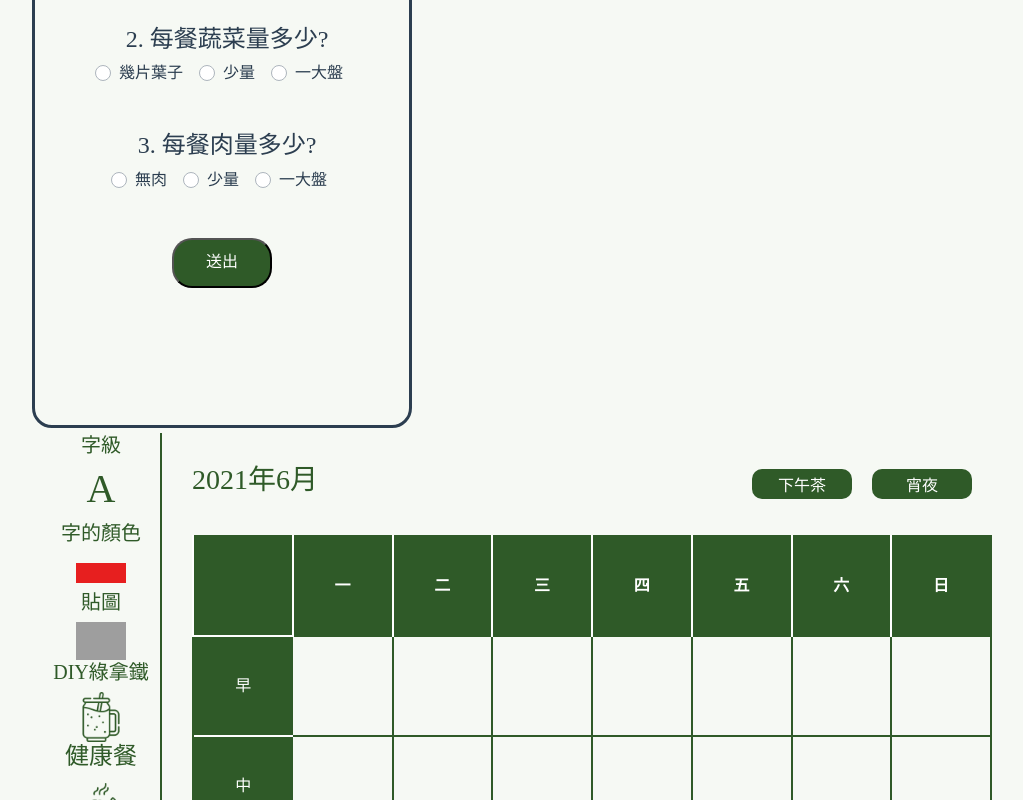
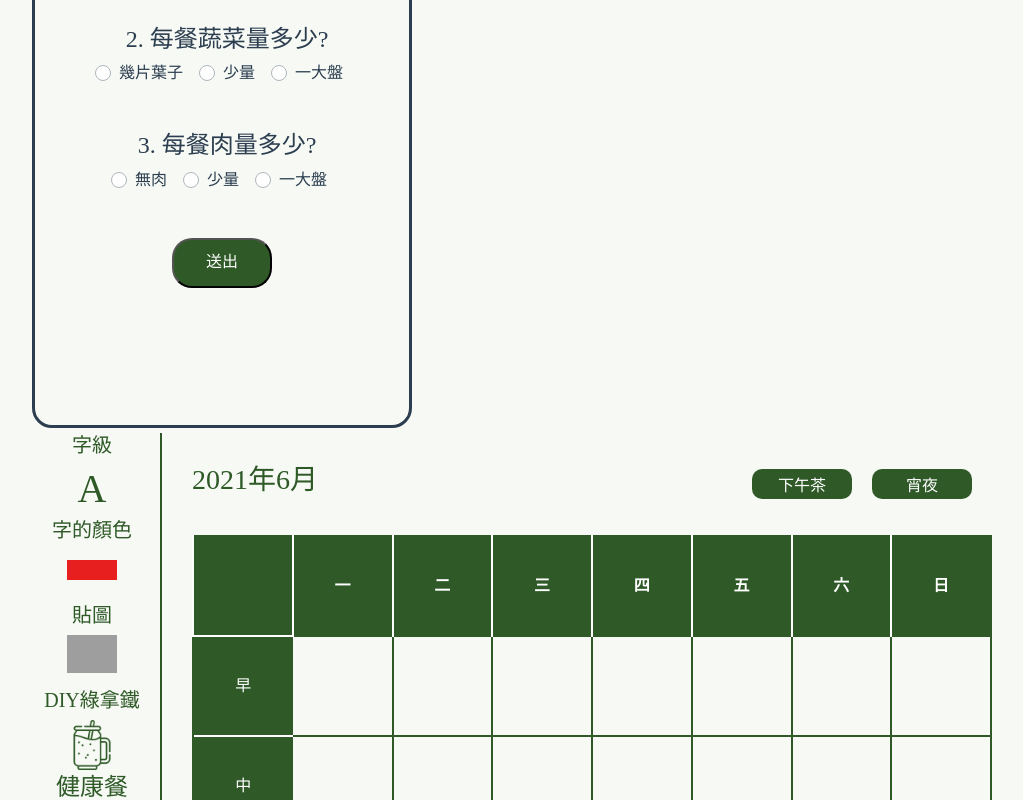
Before and after one commit to katelove/greenLatteVue, a Vue app: page / in a window 1280 px wide. Shown: the part 2802-3602 px from the top of the page, without its empty margins (43-1066 px from the left). Built offline with nearby package versions, Linux system fonts and the light colour scheme; grey boxes are pictures that could not be loaded.

Commit message:
調整工具列大小

```diff
--- a/src/components/WeekProject.vue
+++ b/src/components/WeekProject.vue
@@ -1,3 +1,4 @@
+/* eslint-disable no-unused-vars */
 <template>
  <div class="container">
    <div class="row">
@@ -5,7 +6,7 @@
       <!-- 工具列 -->
       <div id="tool">
        <!-- 字的大小 -->
-        <div v-on:click="show = !show">
+        <div class="tool-size" v-on:click="show = !show">
           <h5>字級</h5>
           <h1>A</h1>
         </div>
@@ -17,7 +18,7 @@
           </ul>
         </transition>
        <!-- 字的顏色 -->
-        <div v-on:click="active = ! active">
+        <div class="tool-size" v-on:click="active = ! active">
           <h5>字的顏色</h5>
           <div class="tool-color"></div>
         </div>
@@ -29,7 +30,7 @@
           </ul>
         </transition>
       <!-- 貼圖 -->
-          <div v-on:click="picture = ! picture">
+          <div class="tool-size" v-on:click="picture = ! picture">
             <h5>貼圖</h5>
             <div><img src="../../public/images/pic/crown.png" alt="" /></div>
           </div>
@@ -51,7 +52,7 @@
           </transition>
 
           <!-- DIY綠拿鐵 -->
-          <div v-on:click="diyGreen = ! diyGreen">
+          <div class="tool-size" v-on:click="diyGreen = ! diyGreen">
             <h5>DIY綠拿鐵</h5>
             <div><img src="../../public/images/pic/dragon-fruit.png" alt="" /></div>
           </div>
@@ -62,7 +63,7 @@
             </ul>
           </transition>
           <!-- 健康餐 -->
-          <div v-on:click="healthMeal = ! healthMeal">
+          <div class="tool-size" v-on:click="healthMeal = ! healthMeal">
             <h4>健康餐</h4>
             <div><img src="../../public/images/pic/fried-rice.png" alt="" /></div>
           </div>
@@ -73,7 +74,7 @@
           </transition>
 
           <!-- 推薦綠拿鐵 -->
-          <div v-on:click="sugGreen = ! sugGreen">
+          <div class="tool-size" v-on:click="sugGreen = ! sugGreen">
             <h5>推薦<br />綠拿鐵</h5>
           </div>
           <transition name="ul">
@@ -93,7 +94,7 @@
             </ul>
           </transition>
 
-          <div class="tool-try">
+          <div class="tool-try tool-size">
             <h5>漸進式</h5>
             <h5>體驗式</h5>
             <h5>全面式</h5>
--- a/src/scss/weekProject.scss
+++ b/src/scss/weekProject.scss
@@ -10,8 +10,11 @@
   #tool {
     width: 120px;
     border-right: #2f5a28 2px solid;
-    div {
+    .tool-size {
       color: #2f5a28;
+      width: 100px;
+      height: 85px;
+      text-align: center;
     // 圖片
       img {
         width: 50px;
```
